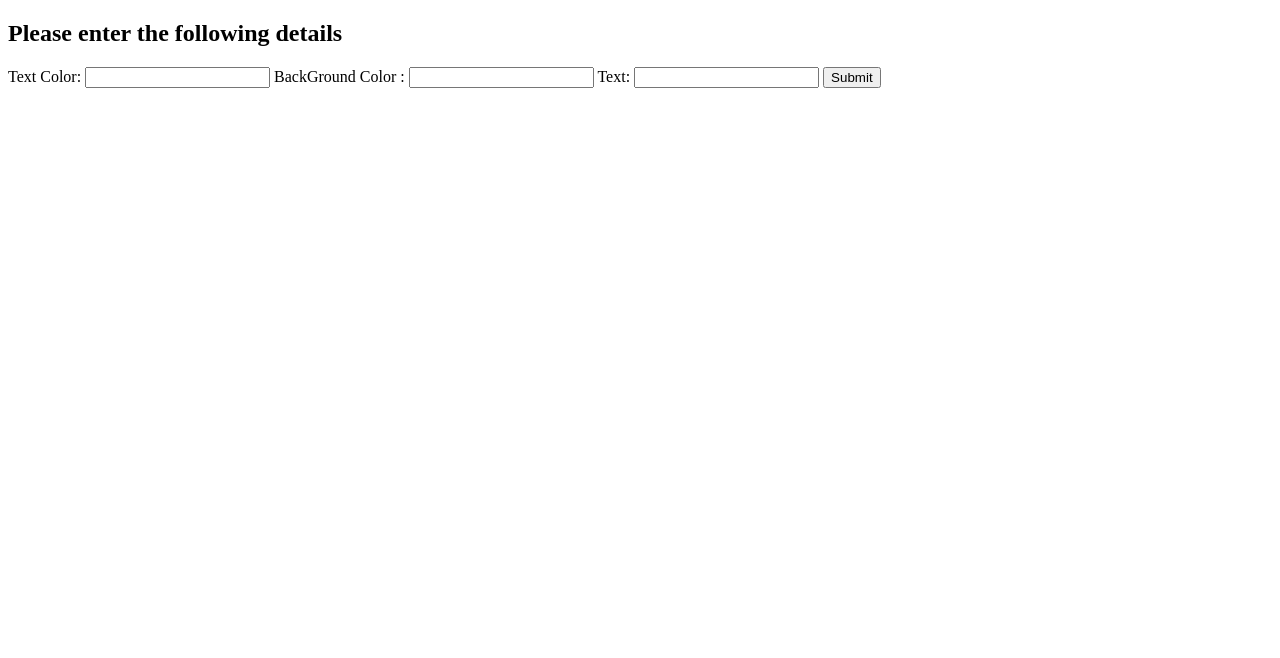
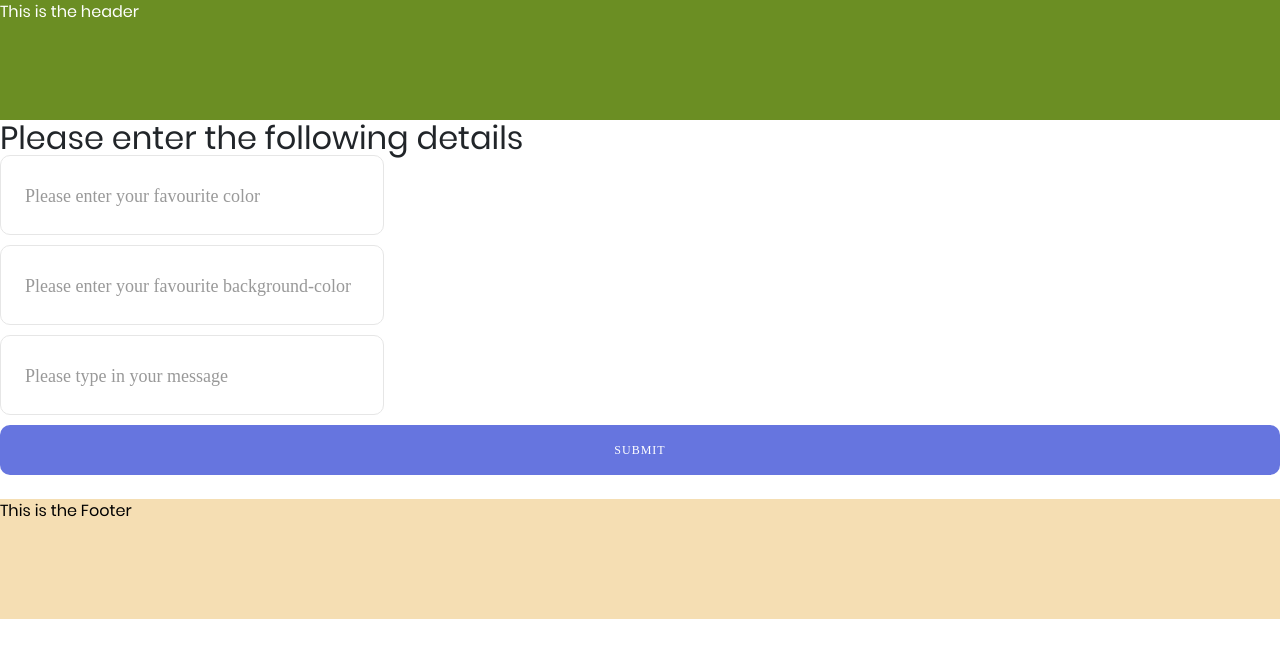
Before and after one commit to him-ran/StatusUpdate, a Flask app: page /home in a window 1280 px wide. Shown: the top 658 px of the page. Run offline with Flask 2, Linux system fonts and the light colour scheme; some libraries are stand-ins or nearby versions; some web fonts are replaced.

Commit message:
Addition of homepage with some css

```diff
--- a/app.py
+++ b/app.py
@@ -10,9 +10,9 @@ from sqlalchemy.orm import scoped_session, sessionmaker
 #Method to have an authenticated connection to the database
 #template : engine = create_engine('postgresql+psycopg2://user:password@hostname/database_name')
 #Connectionto the Local Database
-#os.environ['DATABASE_URL'] = "postgresql+psycopg2://postgres:mutemath966@@localhost/flask"
+os.environ['DATABASE_URL'] = "postgresql+psycopg2://postgres:mutemath966@@localhost/flask"
 #Connection to Heroku database
-os.environ['DATABASE_URL'] = "postgresql+psycopg2://wwrbwqttpywumi:a3a8fbe6d6414d66eb3df2de27495158d4e7566ecb4b0151d8ec7bde0a9979be@ec2-3-231-16-122.compute-1.amazonaws.com/d141a4s5ol22hi"
+#os.environ['DATABASE_URL'] = "postgresql+psycopg2://wwrbwqttpywumi:a3a8fbe6d6414d66eb3df2de27495158d4e7566ecb4b0151d8ec7bde0a9979be@ec2-3-231-16-122.compute-1.amazonaws.com/d141a4s5ol22hi"
 
 #for establising connection to the DB
 engine = create_engine(os.getenv('DATABASE_URL'))
@@ -22,27 +22,49 @@ db = scoped_session(sessionmaker(bind=engine))
 app = Flask(__name__)
 textColor = ""
 backgroundColor = ""
-text = ""
+Text = ""
 #Variable declaration for Login
 entered_username = " "
 entered_password = " "
 admin_user = "Admin"
 admin_password = "Admin123"
 status=False
+#For maintaining a list
+text=[]
+backgroundcolor = []
+textcolor = []
+
 
 @app.route('/home', methods=["GET", "POST"])
 def home():
-    global textColor,backgroundColor, text
+    global textColor,backgroundColor, text,entered_username, text, backgroundcolor, textcolor
+    print(entered_username)
+    if request.method == "POST":
+        textColor = request.form.get('text-color')
+        #the list
+        textcolor.append(textColor)
+        backgroundColor = request.form.get('background-color')
+        #the list
+        backgroundcolor.append(backgroundColor)
+        Text = request.form.get('text')
+        #the list
+        text.append(Text)
+        return render_template('home.html',textColor=textcolor,backgroundColor=backgroundcolor,text=text,username=entered_username, length=len(textcolor) )
+    else:
+        return render_template('home.html', username = entered_username, length=len(textcolor) )
+
+@app.route('/', methods=["GET"])
+def index():
     print(request.method)
     if request.method == "POST":
-        textColor = request.form.get('text-color')
-        backgroundColor = request.form.get('background-color')
-        text = request.form.get('text')
-    return render_template('base.html', textColor=textColor,backgroundColor = backgroundColor, text=text ,username="Himanshu" )
+        return redirect(url_for('login'))
+    return render_template('login.html',error_message= "", status=status)
 
 
-@app.route('/', methods=["GET","POST"])
+
+@app.route('/login', methods=["POST"])
 def login():
+    print(request.method)
     global entered_password, entered_username
     entered_username = request.form.get('email')
     entered_password = request.form.get('pass')
@@ -71,9 +93,14 @@ def login():
                 if entered_password == user_password:
                     return redirect(url_for('home'))
                 else:
+
                     return render_template('login.html', error_message="Invalid username or password.")
+                    return redirect(url_for('index'))
+
             else:
+
                 return render_template('login.html', error_message="Invalid username or password.")
+                return redirect(url_for('index'))
     else:
         return render_template('login.html',error_message= "", status=status)
 
--- a/static/css/main.css
+++ b/static/css/main.css
@@ -279,6 +279,22 @@ iframe {
 [ Input ]*/
 
 .wrap-input100 {
+  display: -webkit-box;
+  display: -webkit-flex;
+  display: -moz-box;
+  display: -ms-flexbox;
+  display: flex;
+  flex-wrap: wrap;
+  align-items: flex-end;
+  width: 30%;
+  height: 80px;
+  position: relative;
+  border: 1px solid #e6e6e6;
+  border-radius: 10px;
+  margin-bottom: 10px;
+}
+
+.login-wrap-input100 {
   display: -webkit-box;
   display: -webkit-flex;
   display: -moz-box;
@@ -618,3 +634,17 @@ input.input100 {
   background: #333333;
   color: #fff;
 }
+
+.header{
+  width: 100%;
+  height: 15%;
+  background-color: olivedrab;
+  color: white;
+}
+
+.footer{
+  width: 100%;
+  height: 15%;
+  background-color: wheat;
+  color: black;
+}
--- a/templates/base.html
+++ b/templates/base.html
@@ -3,24 +3,41 @@
 <head>
     <meta charset="UTF-8">
     <meta name="viewport" content="width=device-width, initial-scale=1.0">
-    <title>{{ username }}'s Blog</title>
+    <title>{{ username }}'s Thoughts</title>
+    <!--===============================================================================================-->
+	<link rel="icon" href="{{ url_for('static', filename='images/icons/favicon.ico') }}">
+    <!--===============================================================================================-->
+        <link rel="stylesheet" type="text/css" href="{{ url_for('static', filename='vendor/bootstrap/css/bootstrap.min.css') }}">
+    <!--===============================================================================================-->
+        <link rel="stylesheet" type="text/css" href="{{ url_for('static', filename='fonts/font-awesome-4.7.0/css/font-awesome.min.css') }}">
+    <!--===============================================================================================-->
+        <link rel="stylesheet" type="text/css" href="{{ url_for('static', filename='fonts/Linearicons-Free-v1.0.0/icon-font.min.css') }}">
+
+    <!--===============================================================================================-->
+        <link rel="stylesheet" type="text/css" href="{{ url_for('static', filename='vendor/animate/animate.css') }}">
+    <!--===============================================================================================-->
+        <link rel="stylesheet" type="text/css" href="{{ url_for('static', filename='vendor/css-hamburgers/hamburgers.min.css') }}">
+    <!--===============================================================================================-->
+        <link rel="stylesheet" type="text/css" href="{{ url_for('static', filename='vendor/animsition/css/animsition.min.css') }}">
+    <!--===============================================================================================-->
+        <link rel="stylesheet" type="text/css" href="{{ url_for('static', filename='vendor/select2/select2.min.css') }}">
+    <!--===============================================================================================-->
+        <link rel="stylesheet" type="text/css" href="{{ url_for('static', filename='vendor/daterangepicker/daterangepicker.css') }}">
+    <!--===============================================================================================-->
+        <link rel="stylesheet" type="text/css" href="{{ url_for('static', filename='css/util.css') }}">
+        <link rel="stylesheet" type="text/css" href="{{ url_for('static', filename='css/main.css') }}">
+    <!--===============================================================================================-->
 </head>
-
+<!--Code for header-->
+<nav class="header">
+    This is the header
+</nav>
 <body>
-
-    <form action="{{url_for('home')}}" method="POST">
-        <h2>Please enter the following details</h2>
-        Text Color: <input name="text-color">
-        BackGround Color : <input name="background-color">
-        Text: <input name="text">
-        <button type="submit">Submit</button>
-        {% if color != None %}
-        <div style="background-color: {{ backgroundColor }};color: {{ textColor }};">
-            <h2>{{ text }}</h2>
-        </div>
-
-        {% endif %}
-
-    </form>
+    {% block body %}
+    {% endblock %}
 </body>
+<!--Code for footer-->
+<nav class="footer">
+    This is the Footer
+</nav>
 </html>
--- /dev/null
+++ b/templates/home.html
@@ -0,0 +1,43 @@
+{% extends 'base.html' %}
+
+{% block body %}
+
+    <form action="{{url_for('home')}}" method="POST">
+                <h2>Please enter the following details</h2>
+                <!--For text color -->
+                <div class="wrap-input100 validate-input">
+                    <input class="input100" required type="text" name="text-color">
+                    <span class="focus-input100"></span>
+                    <span class="label-input100">Please enter your favourite color</span>
+                </div>
+                <!--For background color -->
+                <div class="wrap-input100 validate-input">
+                    <input class="input100" required type="text" name="background-color">
+                    <span class="focus-input100"></span>
+                    <span class="label-input100">Please enter your favourite background-color</span>
+                </div>
+                <!--For the message -->
+                <div class="wrap-input100 validate-input">
+                    <input class="input100" required type="text" name="text">
+                    <span class="focus-input100"></span>
+                    <span class="label-input100">Please type in your message</span>
+                </div>
+                <!--for the submit button-->
+                <div class="container-login100-form-btn">
+                    <button type="submit" class="login100-form-btn">
+                        Submit
+                    </button>
+                </div>
+                <br>
+                <!-- For the message display -->
+                {% if length != None %}
+                {% for i in range(0, length) %}
+                <div style="background-color: {{ backgroundColor[i] }};color: {{ textColor[i] }};margin: 10px">
+                    <h4>{{ text[i] }}</h4>
+                    <h5>By, {{ username }}</h5>
+                </div>
+                <br>
+                {% endfor %}
+                {% endif %}
+    </form>
+{% endblock %}
```
Also changed, not shown: templates/login.html (+4 -4 lines).
